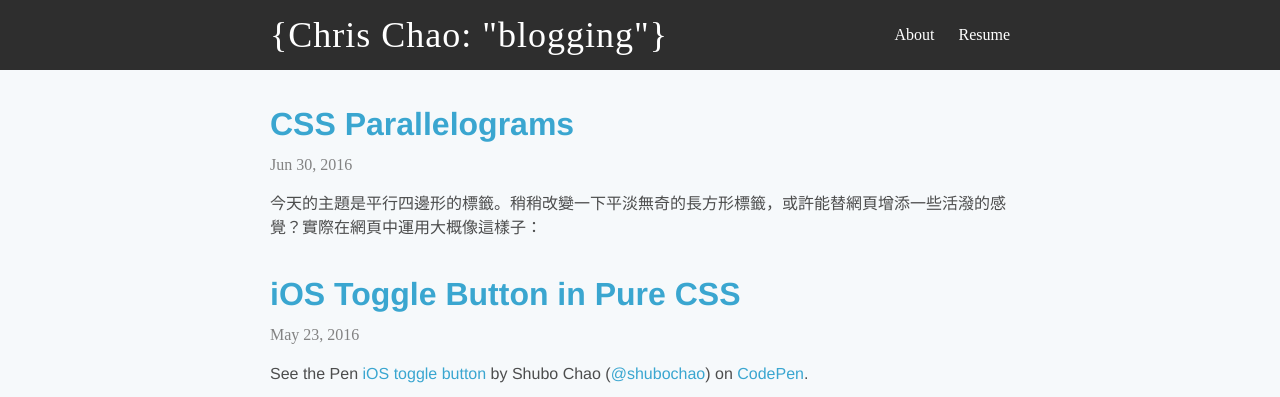
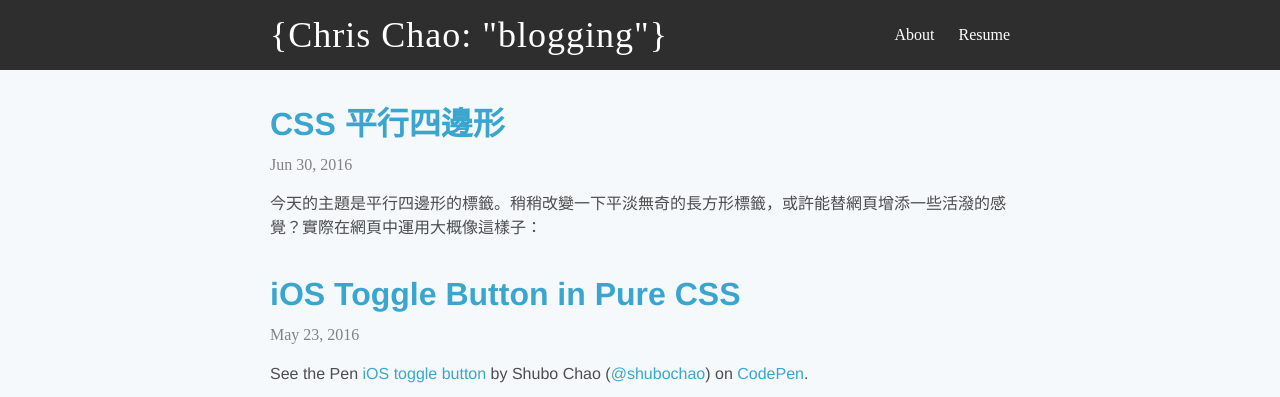
Before and after one commit to shuboc/shuboc.github.io, a Jekyll site: the page built from index.html, in a window 1280 px wide and 900 px high, cut to the strip 0-397 px from the top of the window. Built offline with Jekyll 4.4.1, drawn with Linux system fonts in a browser that asks for light colours; nearby versions of some CDN libraries; some web fonts are replaced.

Commit message:
Change title

```diff
--- a/_posts/2016-06-30-parallelogram-tag.md
+++ b/_posts/2016-06-30-parallelogram-tag.md
@@ -1,6 +1,6 @@
 ---
 layout: post
-title: "CSS Parallelograms"
+title: "CSS 平行四邊形"
 ---
 
 今天的主題是平行四邊形的標籤。稍稍改變一下平淡無奇的長方形標籤，或許能替網頁增添一些活潑的感覺？實際在網頁中運用大概像這樣子：
```
